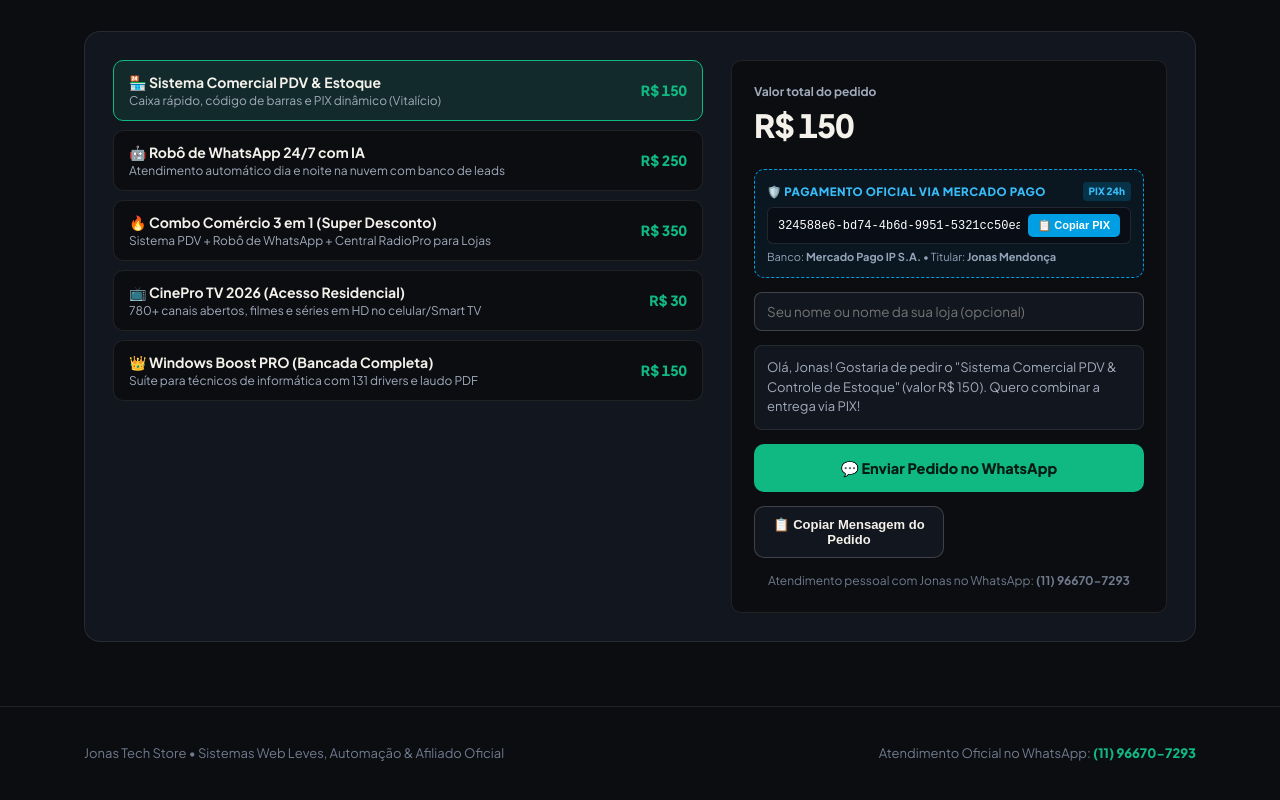
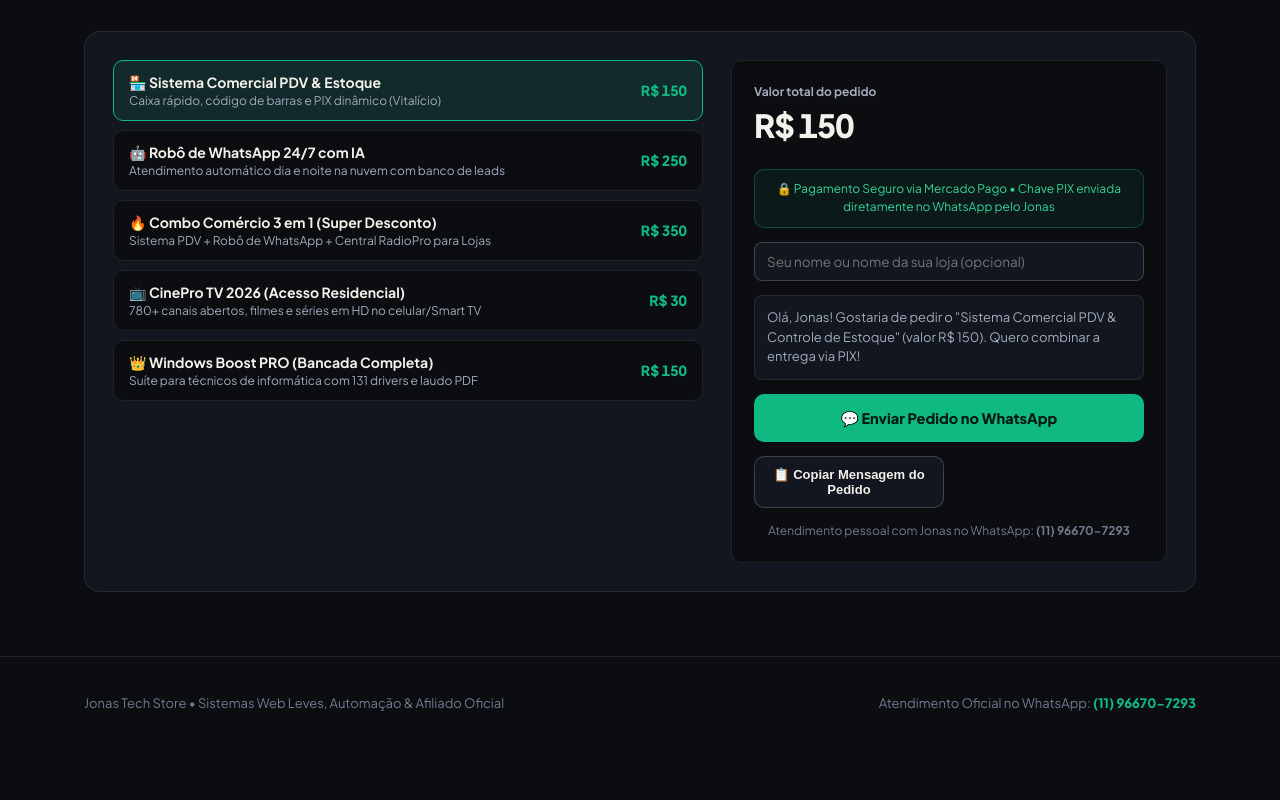
Before and after one commit to jonasskynet-eng/jonasskynet-eng.github.io, a plain HTML site: page index.html in a window 1280 px wide. Shown: the part 3036-3836 px from the top of the page. After the commit the page ends 3785 px from the top, so only its background shows below. Drawn offline with Linux system fonts and the light colour scheme.

Commit message:
fix: remover chave pix publica do site

```diff
--- a/index.html
+++ b/index.html
@@ -947,19 +947,9 @@
                             <div class="quote-total-value" id="quotePrice">R$ 150</div>
                         </div>
 
-                        <!-- CHAVE PIX OFICIAL MERCADO PAGO -->
-                        <div style="background:rgba(0, 158, 227, 0.08); border:1.5px dashed #009ee3; border-radius:10px; padding:12px; margin-top:4px;">
-                            <div style="display:flex; justify-content:space-between; align-items:center;">
-                                <div style="font-size:11.5px; font-weight:800; color:#38bdf8; text-transform:uppercase; letter-spacing:0.5px;">🛡️ Pagamento Oficial via Mercado Pago</div>
-                                <span style="font-size:10px; font-weight:800; background:rgba(0,158,227,0.2); color:#38bdf8; padding:2px 6px; border-radius:4px;">PIX 24h</span>
-                            </div>
-                            <div style="display:flex; align-items:center; justify-content:space-between; gap:8px; margin-top:6px; background:#090d16; border-radius:6px; padding:6px 10px; border:1px solid rgba(255,255,255,0.1);">
-                                <input type="text" id="chavePixInput" readonly value="324588e6-bd74-4b6d-9951-5321cc50ea5a" style="background:transparent; border:none; color:#ffffff; font-family:monospace; font-size:12px; width:100%; outline:none;">
-                                <button type="button" onclick="copiarChavePix()" id="btnCopiarPix" style="background:#009ee3; color:#ffffff; border:none; padding:5px 10px; border-radius:5px; font-size:11px; font-weight:800; cursor:pointer; white-space:nowrap;">📋 Copiar PIX</button>
-                            </div>
-                            <div style="font-size:11px; color:#94a3b8; margin-top:4px;">
-                                Banco: <strong>Mercado Pago IP S.A.</strong> • Titular: <strong>Jonas Mendonça</strong>
-                            </div>
+                        <!-- PAGAMENTO SEGURO VIA WHATSAPP -->
+                        <div style="background:rgba(16, 185, 129, 0.08); border:1px solid rgba(16, 185, 129, 0.3); border-radius:10px; padding:10px 14px; margin-top:4px; font-size:12px; color:#34d399; text-align:center;">
+                            🔒 Pagamento Seguro via Mercado Pago • Chave PIX enviada diretamente no WhatsApp pelo Jonas
                         </div>
                         <input type="text" id="clientBizInput" class="input-client" placeholder="Seu nome ou nome da sua loja (opcional)">
                         <div class="quote-preview" id="quotePreview"></div>
@@ -1039,19 +1029,6 @@
             }).catch(() => {});
         }
 
-        function copiarChavePix() {
-            const cp = document.getElementById('chavePixInput');
-            cp.select();
-            navigator.clipboard.writeText(cp.value).then(() => {
-                const btn = document.getElementById('btnCopiarPix');
-                if (btn) {
-                    const orig = btn.textContent;
-                    btn.textContent = '✅ Copiado!';
-                    setTimeout(() => { btn.textContent = orig; }, 2400);
-                }
-            }).catch(() => {});
-        }
-
         document.getElementById('clientBizInput').addEventListener('input', atualizarResumoPedido);
         atualizarResumoPedido();
     </script>
```
